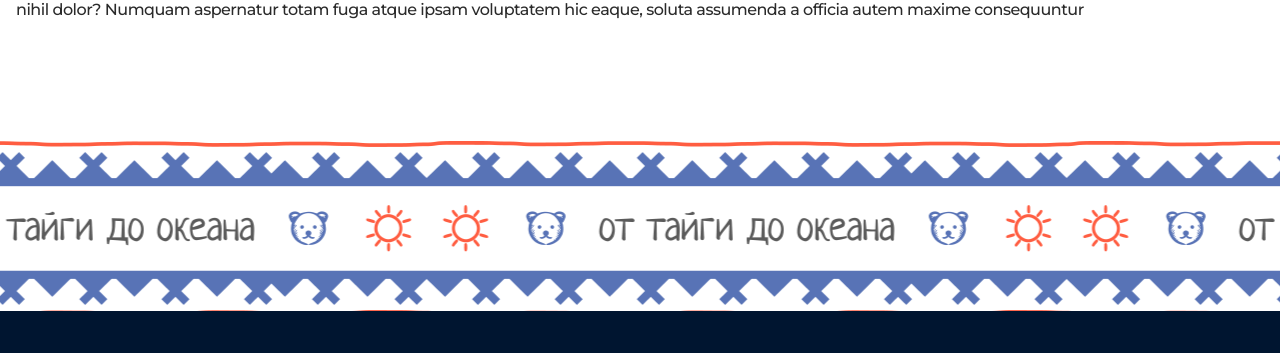
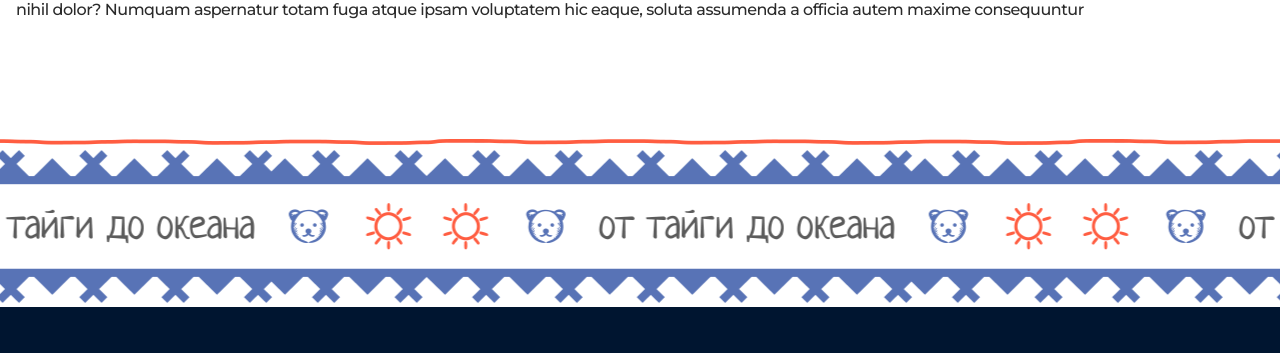
Before and after one commit to KhlebAnton/kamchatckiy-dom, a plain HTML site: page пустая_хедер+футер+модалки.html in a window 1280 px wide. Shown: the part 1873-2226 px from the top of the page. Drawn offline with Linux system fonts and the light colour scheme.

Commit message:
fix line

```diff
--- a/styles/style.css
+++ b/styles/style.css
@@ -1690,11 +1690,12 @@
 .footer {
     background-color: var(--black);
     margin-top: 120px;
-    overflow: hidden;
+
 }
 
 .footer__top-line {
     position: relative;
+    top: -2px;
     height: 175px;
     background: url('../img/line_footer.png') 0 0 / auto 100% repeat-x;
     background-color: var(--white);
@@ -1703,7 +1704,7 @@
 
 .footer__top-line::after {
     content: '';
-    bottom: -10px;
+    bottom: -8px;
     left: 0;
     right: 0;
     background-color: var(--black);
```
Also changed, not shown: index.html (+5 -0 lines), img/product/ikra.png, img/product/krevetka.png, img/product/sirop.png.
